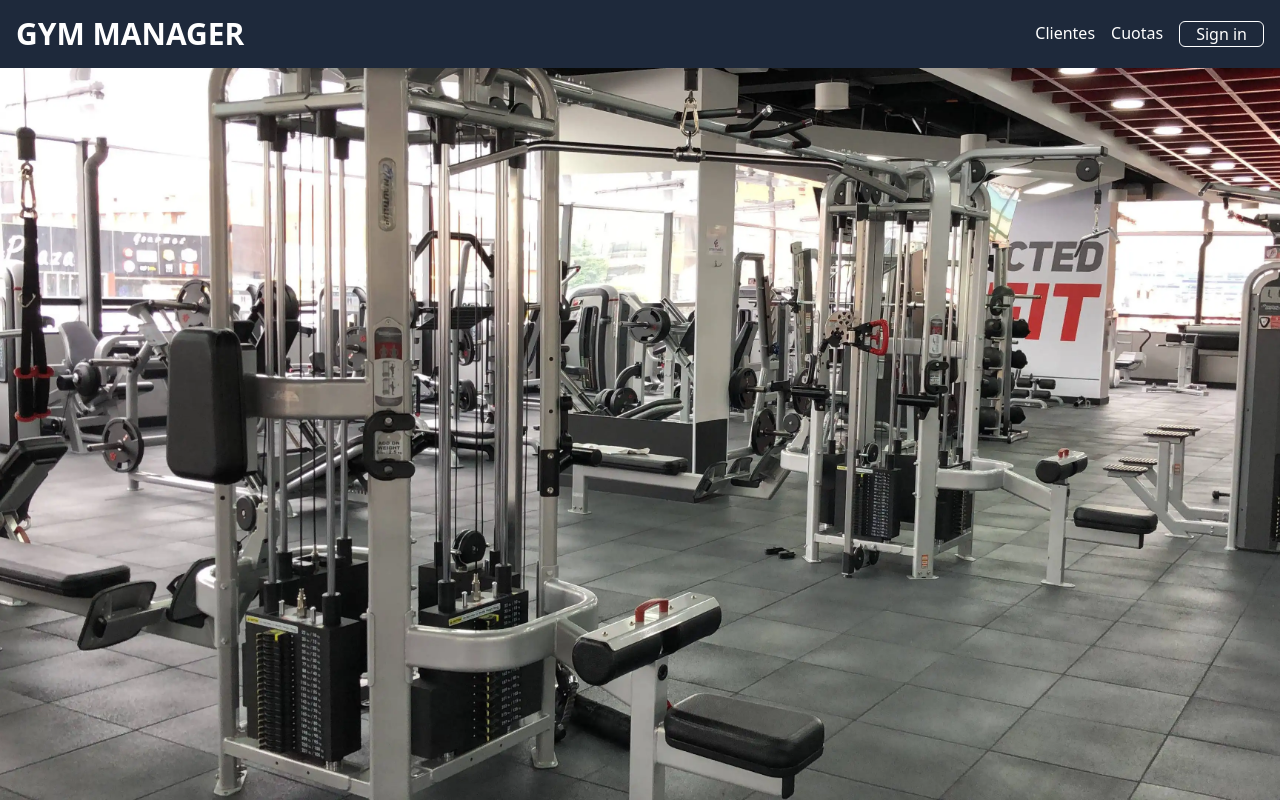
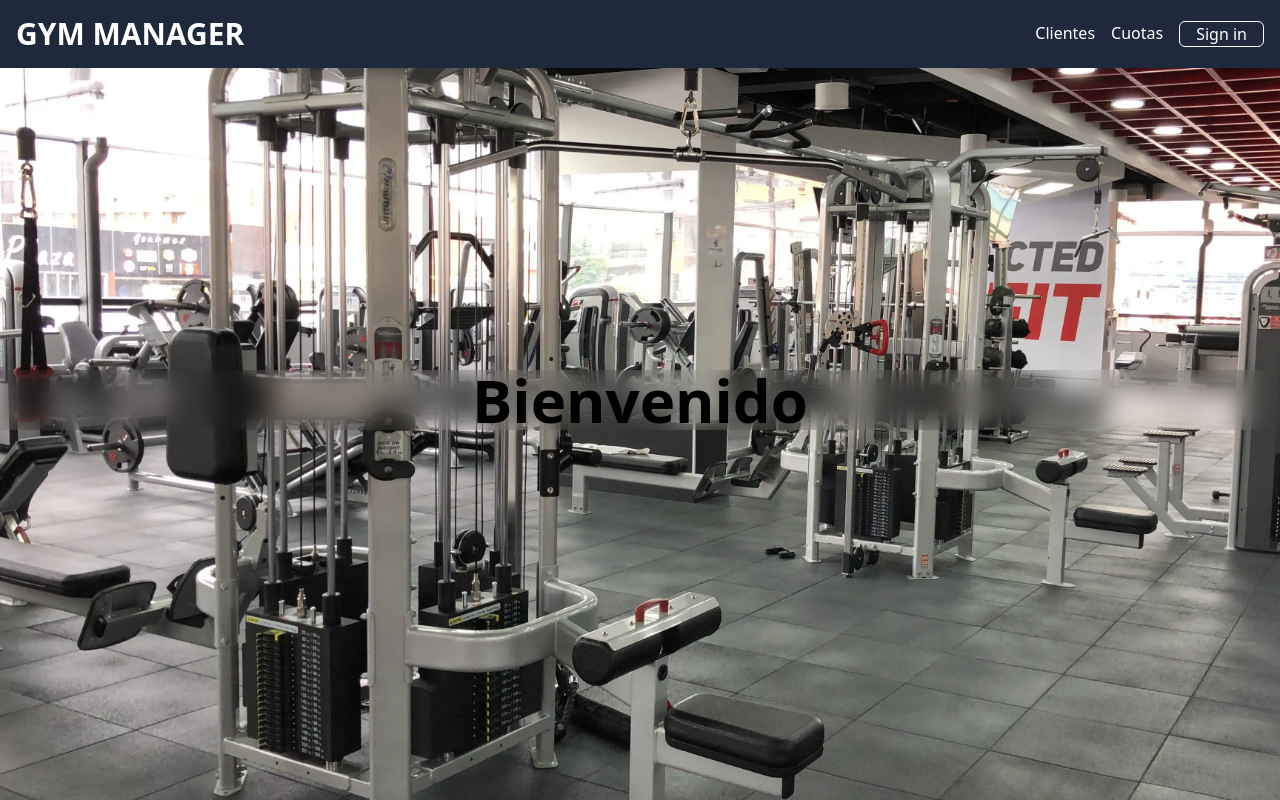
Before and after one commit to fepa0110/gym-manager, a Next.js app: page / in a window 1280 px wide. Built offline with nearby package versions, Linux system fonts and the light colour scheme.

Commit message:
feat: :building_construction: Created Layout with permanent Header

```diff
--- /dev/null
+++ b/src/components/Layout.jsx
@@ -0,0 +1,26 @@
+import Head from "next/head";
+import Header from "./Header";
+
+const Layout = ({ children }) => {
+	return (
+		<>
+			<Head>
+				<style>
+                    {`
+                    header {
+                    position: fixed;
+                    top: 0;
+                    left: 0;
+                    right: 0;
+                    z-index: 999;
+                    }
+                `}
+				</style>
+			</Head>
+			<Header />
+			<main>{children}</main>
+		</>
+	);
+};
+
+export default Layout;
--- a/src/pages/Clients/[id].jsx
+++ b/src/pages/Clients/[id].jsx
@@ -1,4 +1,5 @@
 import Header from "@/components/Header";
+import Layout from "@/components/Layout";
 import { getClientByIdRequest } from "@/services/ClientService";
 import { getSubscriptionsByClientRequest } from "@/services/SubscriptionService";
 import { useRouter } from "next/router";
@@ -26,8 +27,7 @@ const Clients = ({ data }) => {
 	};
 
 	return (
-		<>
-			<Header />
+		<Layout>
 			<h1 className="text-3xl">{"Cliente " + client.id}</h1>
 			<h3 className="text-xl">{"Nombre: " + client.name}</h3>
 			<h3 className="text-xl">{"Fecha de alta: " + client.fecha_alta}</h3>
@@ -43,7 +43,7 @@ const Clients = ({ data }) => {
 				)
 			})}
 			<h3 className="text-xl">{}</h3>
-		</>
+		</Layout>
 	);
 };
 
--- a/src/pages/HomePage.jsx
+++ b/src/pages/HomePage.jsx
@@ -1,10 +1,18 @@
 import Header from "@/components/Header";
 import React from "react";
+import login from "./login";
+import Layout from "@/components/Layout";
 
 export default function HomePage() {
+	const isLogin = true;
+
 	return (
-		<div className="flex flex-col h-screen items-stretch bg-[url('../assets/gym.webp')] bg-cover">
-			<Header />
-		</div>
+		<Layout>
+			<div className="flex flex-col h-screen items-stretch bg-[url('../assets/gym.webp')] bg-cover">
+				<div className="flex flex-1 items-center justify-center">
+					<h1 className="w-screen text-center text-6xl bg-transparent backdrop-blur-md text-black font-bold">Bienvenido</h1>
+				</div>
+			</div>
+		</Layout>
 	);
 }
--- a/src/pages/Subscriptions.jsx
+++ b/src/pages/Subscriptions.jsx
@@ -1,10 +1,11 @@
-import Header from "@/components/Header";
+import Layout from "@/components/Layout";
 
 export default function Subscriptions() {
 	return (
-		<>
-			<Header/>
-			<h1>Esta es la pagina de cuotas</h1>
-		</>
+		<Layout>
+			<div className="h-screen">
+				<h1>Esta es la pagina de cuotas</h1>
+			</div>
+		</Layout>
 	);
 }
--- a/src/pages/index.js
+++ b/src/pages/index.js
@@ -4,6 +4,7 @@ import { Inter } from 'next/font/google'
 import styles from '@/styles/Home.module.css'
 import Header from '@/components/Header'
 import HomePage from './HomePage'
+import Layout from '@/components/Layout'
 
 const inter = Inter({ subsets: ['latin'] })
 
@@ -13,8 +14,7 @@ export default function Home() {
       <Head>
         <title>Gym manager</title>
       </Head>
-      {/* <Header/> */}
-      <HomePage />
+      <HomePage/>
     </>
   )
 }
--- a/src/pages/login.jsx
+++ b/src/pages/login.jsx
@@ -1,11 +1,11 @@
 import Header from "@/components/Header";
+import Layout from "@/components/Layout";
 import React from "react";
 
 export default function login() {
 	return (
-		<>
+		<Layout>
 			<div className="flex flex-col h-screen bg-[url('../assets/gym.webp')] bg-cover">
-				<Header />
 				<div className="flex items-center justify-center flex-1">
 					<div className="w-full max-w-md px-4 py-8 bg-transparent backdrop-blur-md shadow-md rounded-lg">
 						<h2 className="mb-4 text-2xl font-bold text-center text-slate-800">
@@ -51,6 +51,6 @@ export default function login() {
 					</div>
 				</div>
 			</div>
-		</>
+		</Layout>
 	);
 }
```
